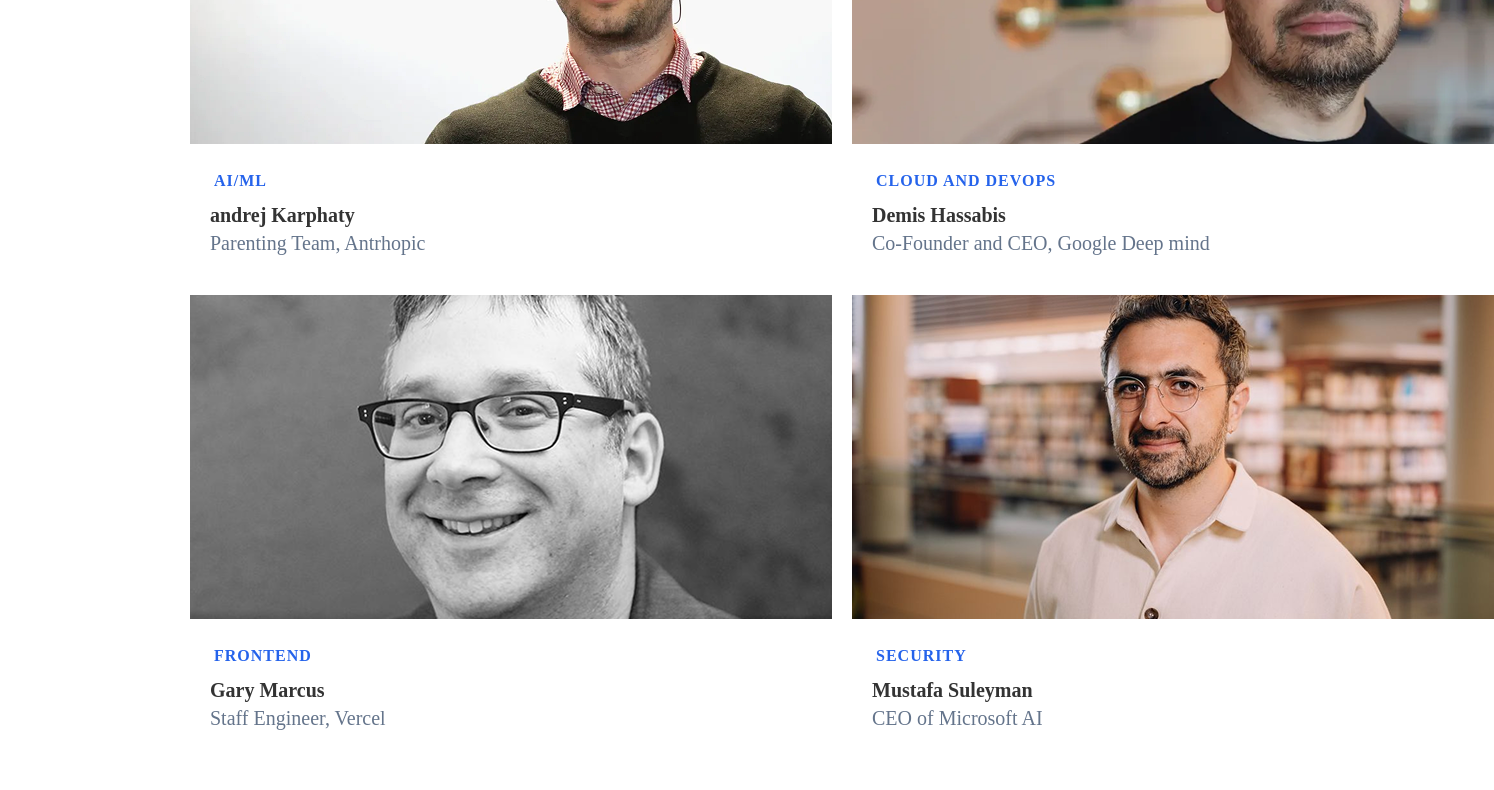
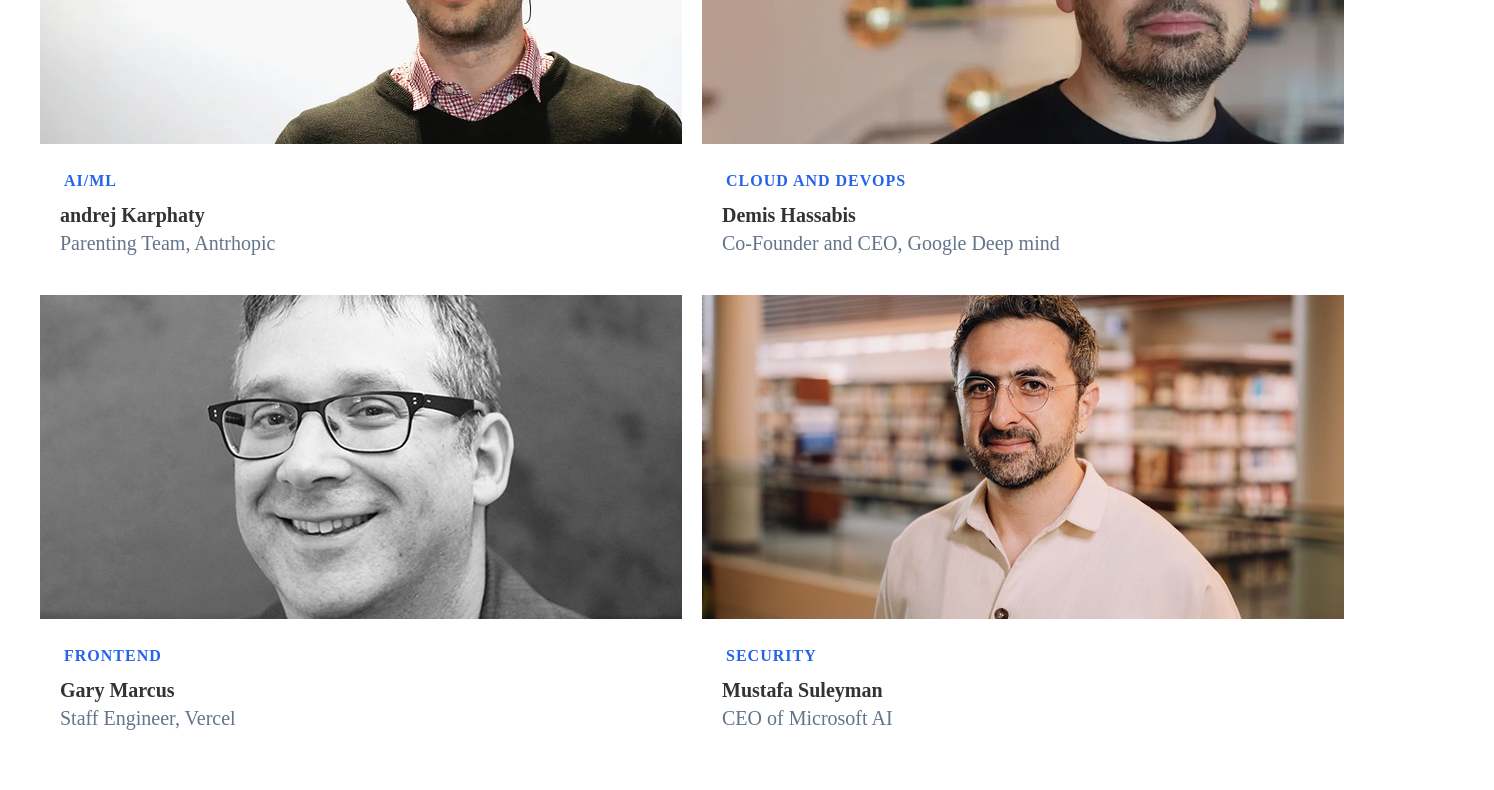
Before and after one commit to Habib1127/PH-B-14-A01, a plain HTML site: page index.html in a window 1280 px wide. Shown: the part 1311-2101 px from the top of the page, 1494 px wide, since content can reach past the window. Drawn offline with Linux system fonts and the light colour scheme.

Commit message:
some changes

```diff
--- a/style.css
+++ b/style.css
@@ -14,7 +14,7 @@ body{
      /*container*/
 .container {
     max-width: 1200px;
-    margin: 0 170px;
+    margin: 0 auto;
     padding: 0 20px;
 }
 
```
